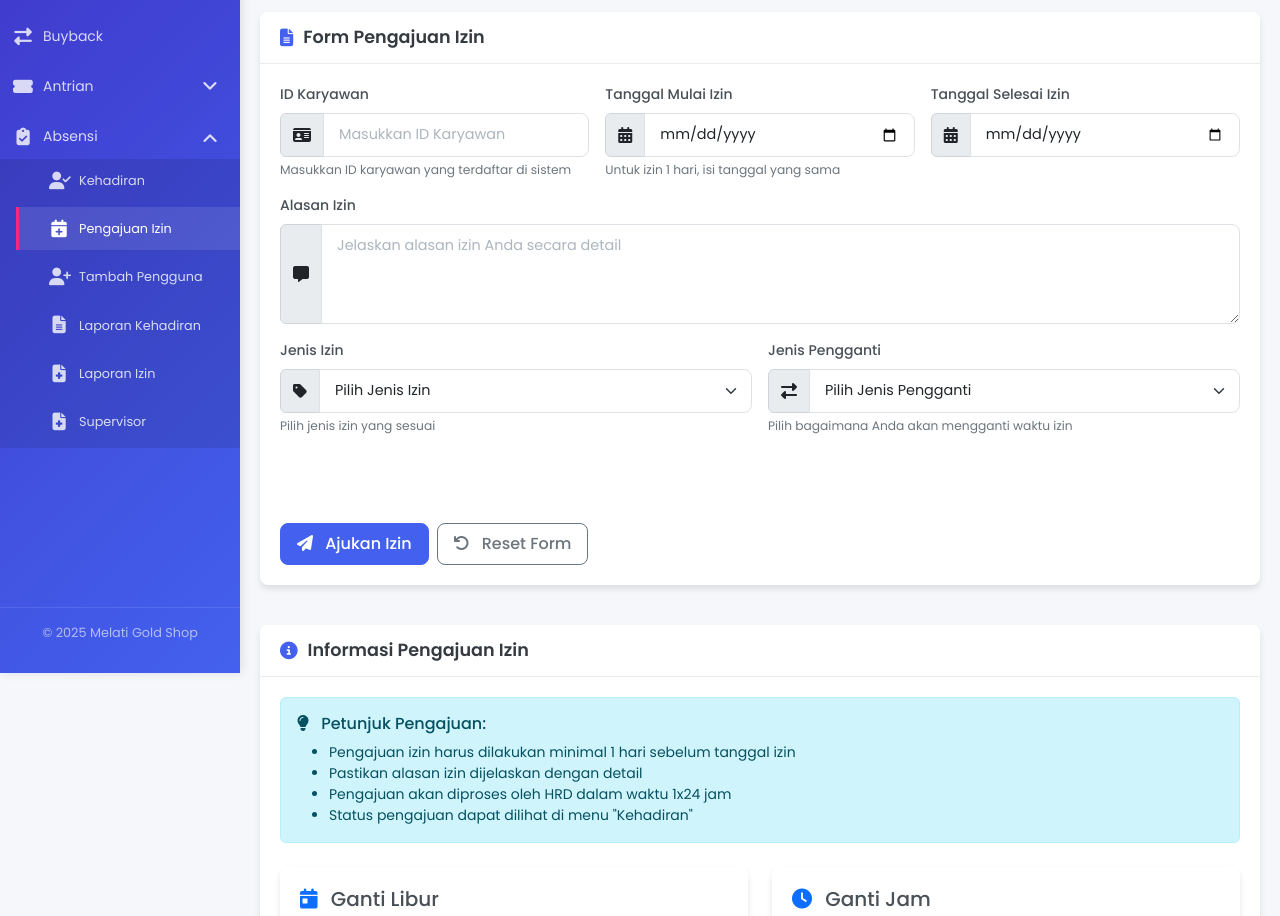
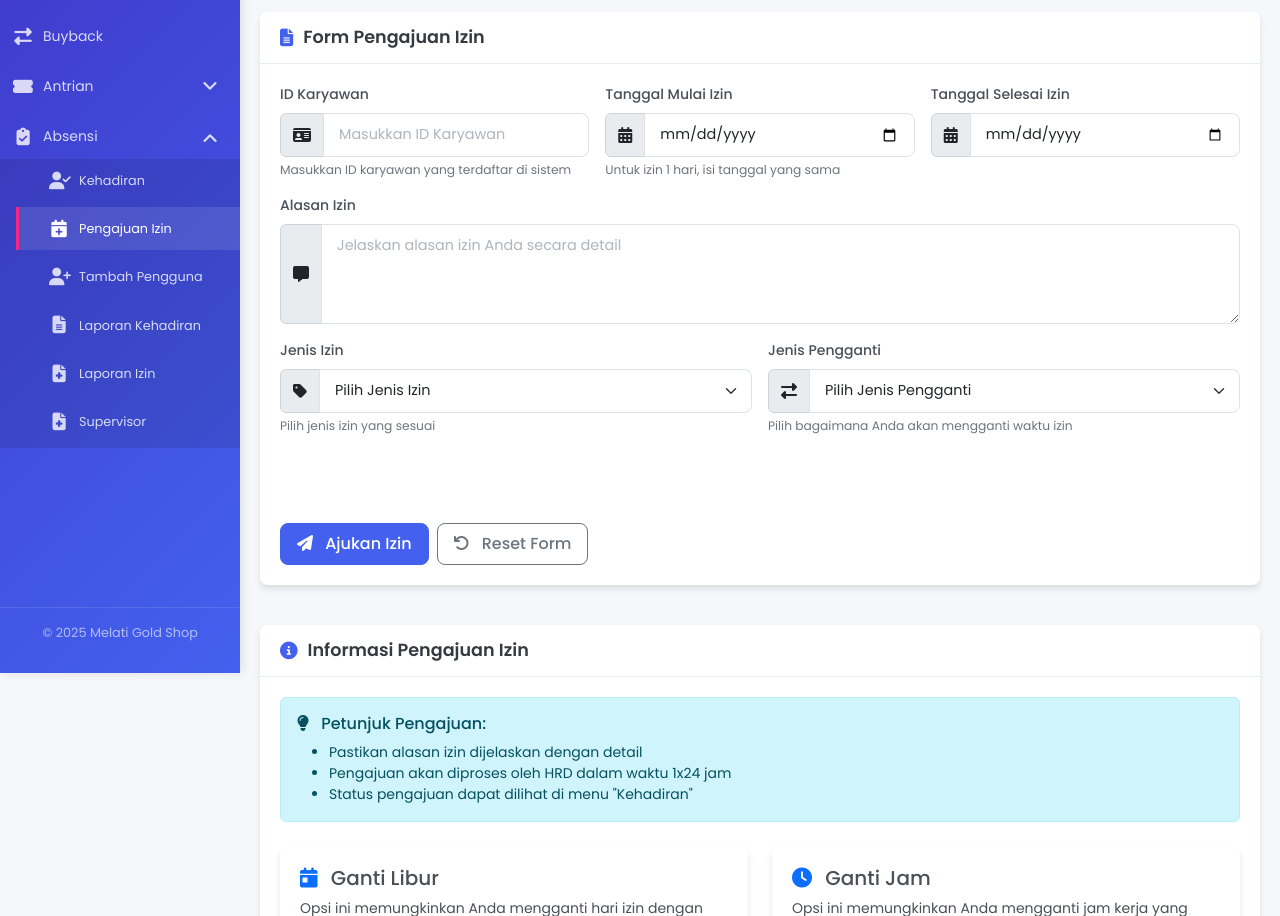
Before and after one commit to melatigoldgallery/sistem-antrian, a website with bundled scripts: page pengajuan-izin.html in a window 1280 px wide. Shown: the part 127-1043 px from the top of the page. Built offline with nearby package versions, Linux system fonts and the light colour scheme; no server answers.

Commit message:
perubahan pada informasi pengajuan

```diff
--- a/pengajuan-izin.html
+++ b/pengajuan-izin.html
@@ -409,7 +409,6 @@
                     Petunjuk Pengajuan:
                   </h6>
                   <ul class="mb-0">
-                    <li>Pengajuan izin harus dilakukan minimal 1 hari sebelum tanggal izin</li>
                     <li>Pastikan alasan izin dijelaskan dengan detail</li>
                     <li>Pengajuan akan diproses oleh HRD dalam waktu 1x24 jam</li>
                     <li>Status pengajuan dapat dilihat di menu "Kehadiran"</li>
```
